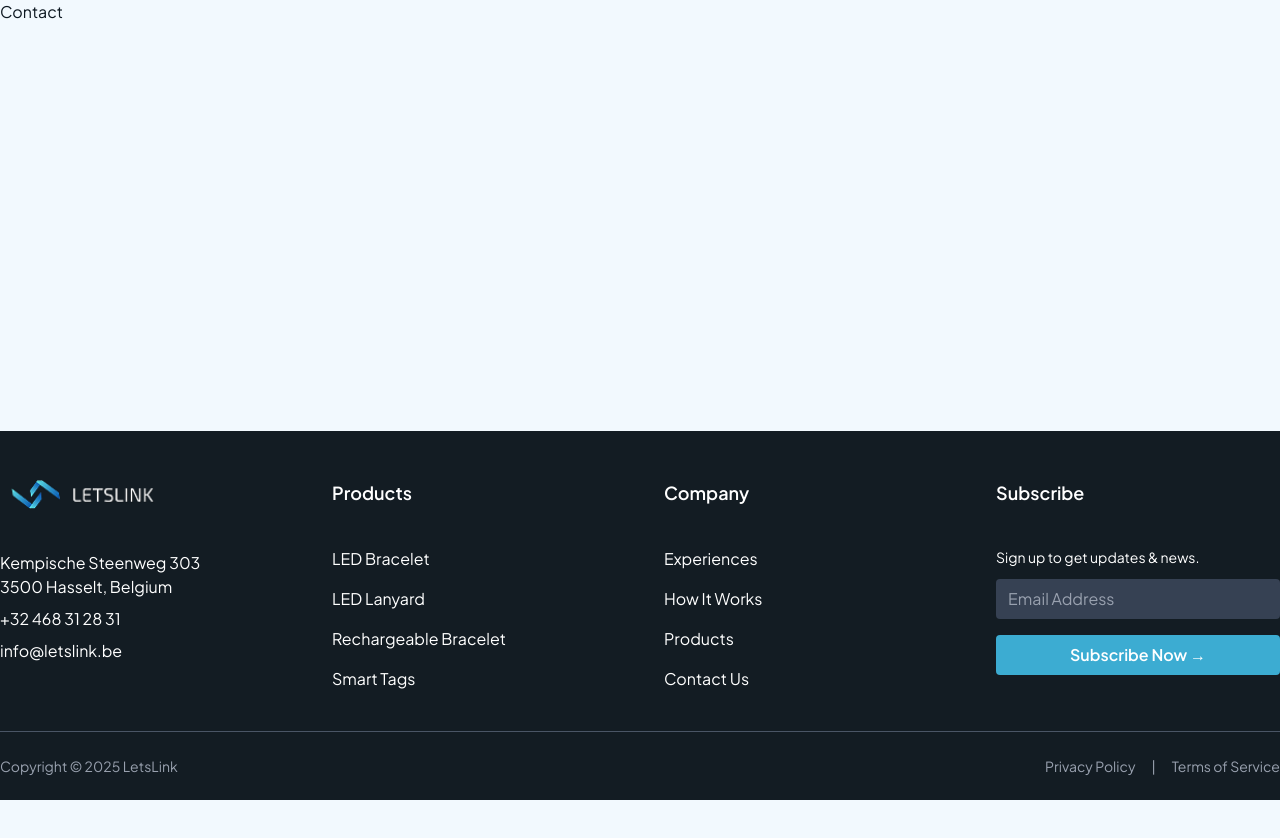
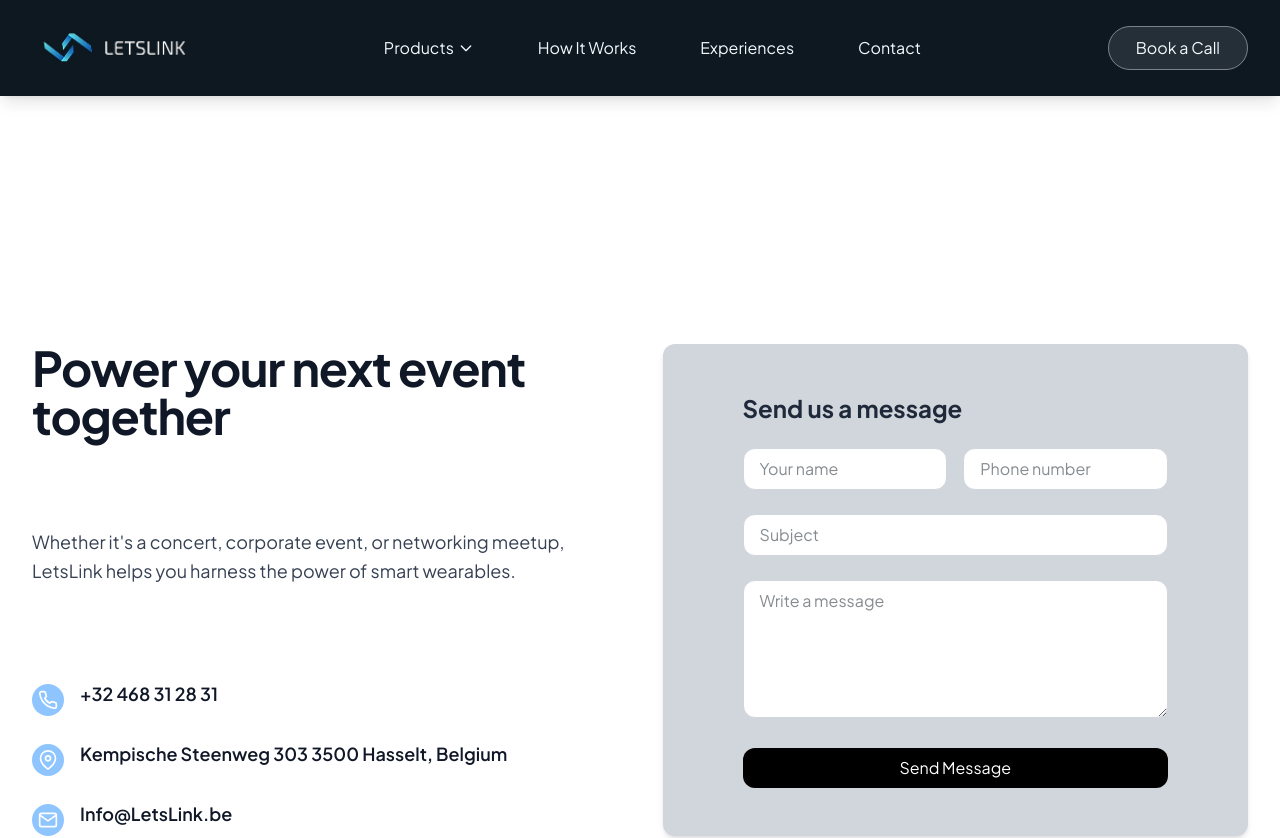
Before and after one commit to AliBakayPXL/LetsLink, a React (Vite) app: page /contact in a window 1280 px wide. Shown: the top 838 px of the page. Before the commit the page ends 800 px from the top, so only its background shows below. Built offline with nearby package versions, Linux system fonts and the light colour scheme.

Commit message:
contactpage done

```diff
--- a/package.json
+++ b/package.json
@@ -14,6 +14,7 @@
     "framer-motion": "^12.6.3",
     "react": "^19.0.0",
     "react-dom": "^19.0.0",
+    "react-icons": "^5.5.0",
     "react-router-dom": "^7.4.1",
     "swiper": "^11.2.6",
     "tailwindcss": "^4.1.1"
--- a/src/App.tsx
+++ b/src/App.tsx
@@ -2,7 +2,6 @@ import { BrowserRouter as Router, Routes, Route } from "react-router-dom";
 import Homepage from "./pages/Homepage";
 import Products from "./pages/Products";
 import Contact from "./pages/Contact";
-import Navbar from "./components/Navbar";
 import Experiences from "./pages/Experiences";
 import Footer from "./components/Footer";
 
--- /dev/null
+++ b/src/components/ContactForm.tsx
@@ -0,0 +1,98 @@
+import React from 'react';
+import { FiPhone, FiMapPin, FiMail } from 'react-icons/fi';
+
+const ContactForm: React.FC = () => {
+  return (
+    <div className="w-full bg-white py-62 px-4 md:px-8">
+      <div className="max-w-7xl mx-auto">
+        <div className="flex flex-col md:flex-row md:space-x-12">
+          {/* Left: Text and Contact Info */}
+          <div className="md:w-1/2 pr-0 md:pr-8 mb-12 md:mb-0 flex flex-col justify-between">
+            <h1 className="text-5xl font-bold text-gray-900 mb-6">Power your next event together</h1>
+            <p className="text-lg text-gray-700 leading-relaxed mb-8">
+              Whether it's a concert, corporate event, or networking meetup, LetsLink helps you harness the power of smart wearables.
+            </p>
+
+            <div className="space-y-6 text-gray-900">
+              <div className="flex items-start">
+                <div className="flex-shrink-0 mt-1">
+                  <span className="flex items-center justify-center w-8 h-8 rounded-full bg-blue-300">
+                    <FiPhone className="text-white w-5 h-5" />
+                  </span>
+                </div>
+                <div className="ml-4">
+                  <h3 className="text-lg font-semibold">+32 468 31 28 31</h3>
+                </div>
+              </div>
+
+              <div className="flex items-start">
+                <div className="flex-shrink-0 mt-1">
+                  <span className="flex items-center justify-center w-8 h-8 rounded-full bg-blue-300">
+                    <FiMapPin className="text-white w-5 h-5" />
+                  </span>
+                </div>
+                <div className="ml-4">
+                  <h3 className="text-lg font-semibold">Kempische Steenweg 303 3500 Hasselt, Belgium</h3>
+                </div>
+              </div>
+
+              <div className="flex items-start">
+                <div className="flex-shrink-0 mt-1">
+                  <span className="flex items-center justify-center w-8 h-8 rounded-full bg-blue-300">
+                    <FiMail className="text-white w-5 h-5" />
+                  </span>
+                </div>
+                <div className="ml-4">
+                  <h3 className="text-lg font-semibold">Info@LetsLink.be</h3>
+                </div>
+              </div>
+            </div>
+          </div>
+
+          {/* Right: Contact Form */}
+          <div className="md:w-1/2 bg-gray-300 p-12 rounded-xl shadow-md flex flex-col justify-between">
+            <h2 className="text-2xl font-bold mb-6 text-gray-800 px-4 md:px-8">Send us a message</h2>
+            <form className="space-y-6 px-4 md:px-8">
+                <div className="flex flex-col md:flex-row md:space-x-4">
+                    <input
+                    type="text"
+                    className="w-full md:w-1/2 bg-white border border-gray-300 rounded-xl px-4 py-2 focus:outline-none focus:ring-2 focus:ring-blue-500"
+                    placeholder="Your name"
+                    />
+                    <input
+                    type="tel"
+                    className="w-full md:w-1/2 mt-4 md:mt-0 bg-white border border-gray-300 rounded-xl px-4 py-2 focus:outline-none focus:ring-2 focus:ring-blue-500"
+                    placeholder="Phone number"
+                    />
+                </div>
+                <div>
+                    <input
+                    type="text"
+                    className="w-full bg-white border border-gray-300 rounded-xl px-4 py-2 focus:outline-none focus:ring-2 focus:ring-blue-500"
+                    placeholder="Subject"
+                    />
+                </div>
+                <div>
+                    <textarea
+                    rows={5}
+                    className="w-full bg-white border border-gray-300 rounded-xl px-4 py-2 focus:outline-none focus:ring-2 focus:ring-blue-500"
+                    placeholder="Write a message"
+                    />
+                </div>
+                <div>
+                    <button
+                    type="submit"
+                    className="w-full bg-black text-white px-4 py-2 rounded-xl hover:bg-gray-800 transition"
+                    >
+                    Send Message
+                    </button>
+                </div>
+                </form>
+          </div>
+        </div>
+      </div>
+    </div>
+  );
+};
+
+export default ContactForm;
--- a/src/pages/Contact.tsx
+++ b/src/pages/Contact.tsx
@@ -1,7 +1,13 @@
-import React from "react";
+import ContactForm from "../components/ContactForm";
+import ExperienceNavbar from "../components/ExperienceNavbar";
 
 const Contact = () => {
-  return <div>Contact</div>;
+  return (
+    <main className="pt-24">
+      <ExperienceNavbar/>
+      <ContactForm></ContactForm>
+    </main>
+    )
 };
 
 export default Contact;
--- a/src/pages/Homepage.tsx
+++ b/src/pages/Homepage.tsx
@@ -5,10 +5,12 @@ import ContentShowcase from "../components/ContentShowcase";
 import Solutions from "../components/Solutions";
 import CTABlock from "../components/CTABlock";
 import ProductsPreview from "../components/ProductsPreview";
+import Navbar from "../components/Navbar";
 
 const Homepage = () => {
   return (
     <main>
+      <Navbar></Navbar>
       <Hero />
       <ExperiencesPreview />
       <HowItWorks />
```
Also changed, not shown: 1 other file (tests, documents, lock files or other folders).
